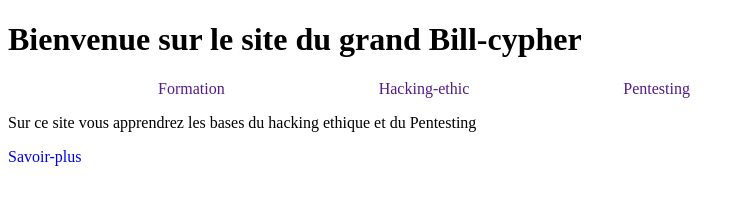
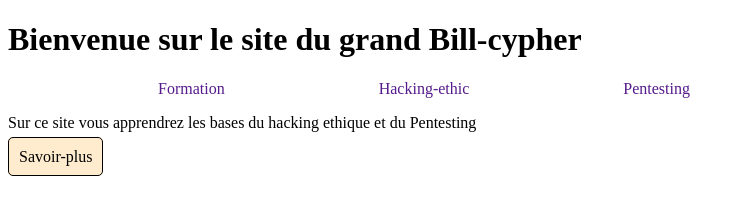
Before and after one commit to Bill-Cypher-ci/projet, a plain HTML site: page index.html in a window 1280 px wide. Shown: the whole page, without its empty margins (0-745 px from the left). Drawn offline with Linux system fonts and the light colour scheme.

Commit message:
changement du css

```diff
--- a/index.html
+++ b/index.html
@@ -17,7 +17,8 @@
     </header>
     <main>
         <p>Sur ce site vous apprendrez les bases du hacking ethique et du Pentesting</p>
-        <a href="voirplus">Savoir-plus</a>
+        <a  class="lien2" href="voirplus">Savoir-plus</a>
+
     </main>
 </body>
 </html>
--- a/style.css
+++ b/style.css
@@ -5,3 +5,10 @@ a{
     position: relative;
     padding-left: 150px;
 }
+.lien2{
+    border: 1px solid black;
+    border-radius: 5px;
+    padding: 10px;
+    color: black;
+    background-color: blanchedalmond;
+}
```
